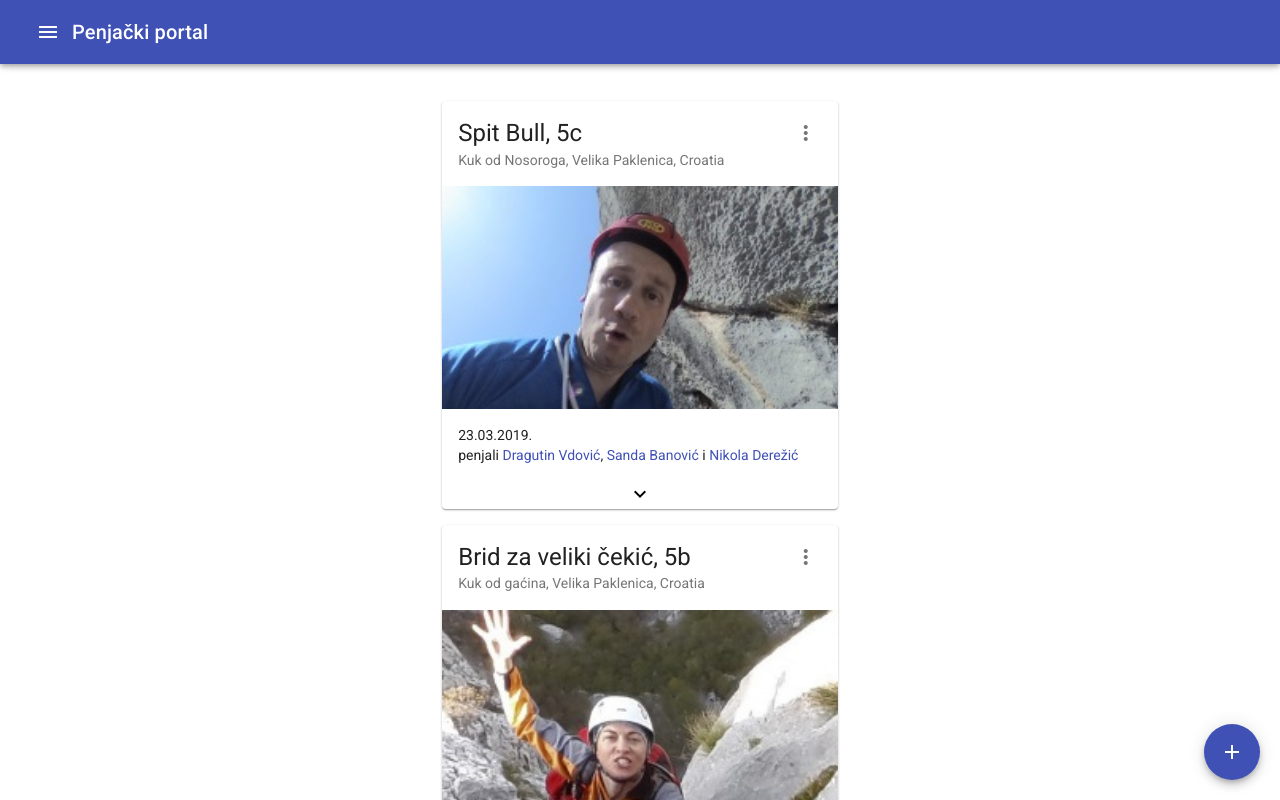
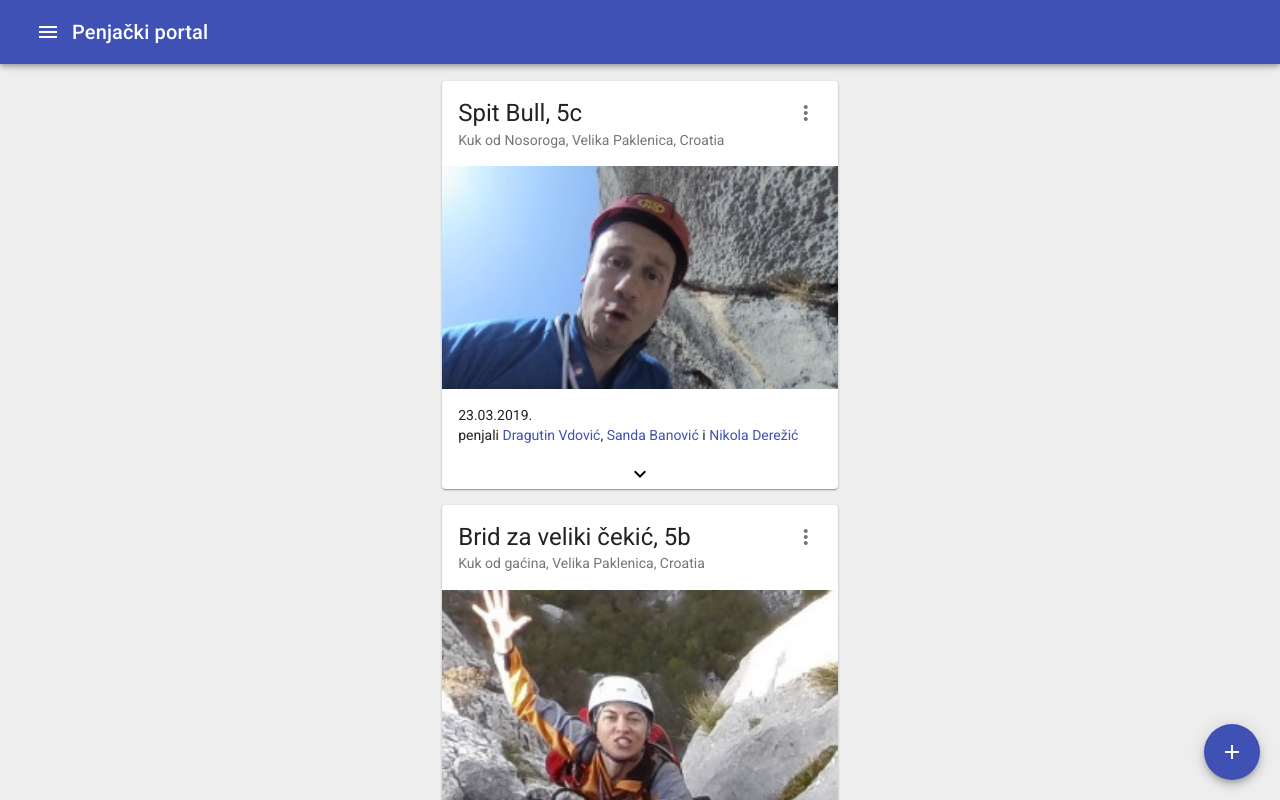
Before and after one commit to knee-cola/portal-penjanje, a React (Create React App) app: page / in a window 1280 px wide. Shown: the top 800 px of the page. Built offline with nearby package versions, Linux system fonts and the light colour scheme.

Commit message:
postavljena siva podloga

```diff
--- a/src/App.js
+++ b/src/App.js
@@ -26,7 +26,7 @@ function App(props) {
       <div>
         <NavBar handleDrawerToggle={handleDrawerToggle} />
         <AppMenu handleDrawerToggle={handleDrawerToggle} menuOpen={menuOpen} />
-        <Grid container justify="center" style={{marginTop:85}}>
+        <Grid container justify="center" style={{marginTop:65}}>
           <Grid item>
             <Route path="/" exact component={ZadnjePenjano} />
             <Route path="/usponi/:id/" component={UsponDetails} />
--- a/src/index.css
+++ b/src/index.css
@@ -6,6 +6,7 @@ body {
     sans-serif;
   -webkit-font-smoothing: antialiased;
   -moz-osx-font-smoothing: grayscale;
+  background: #eeeeee;
 }
 
 code {
```
